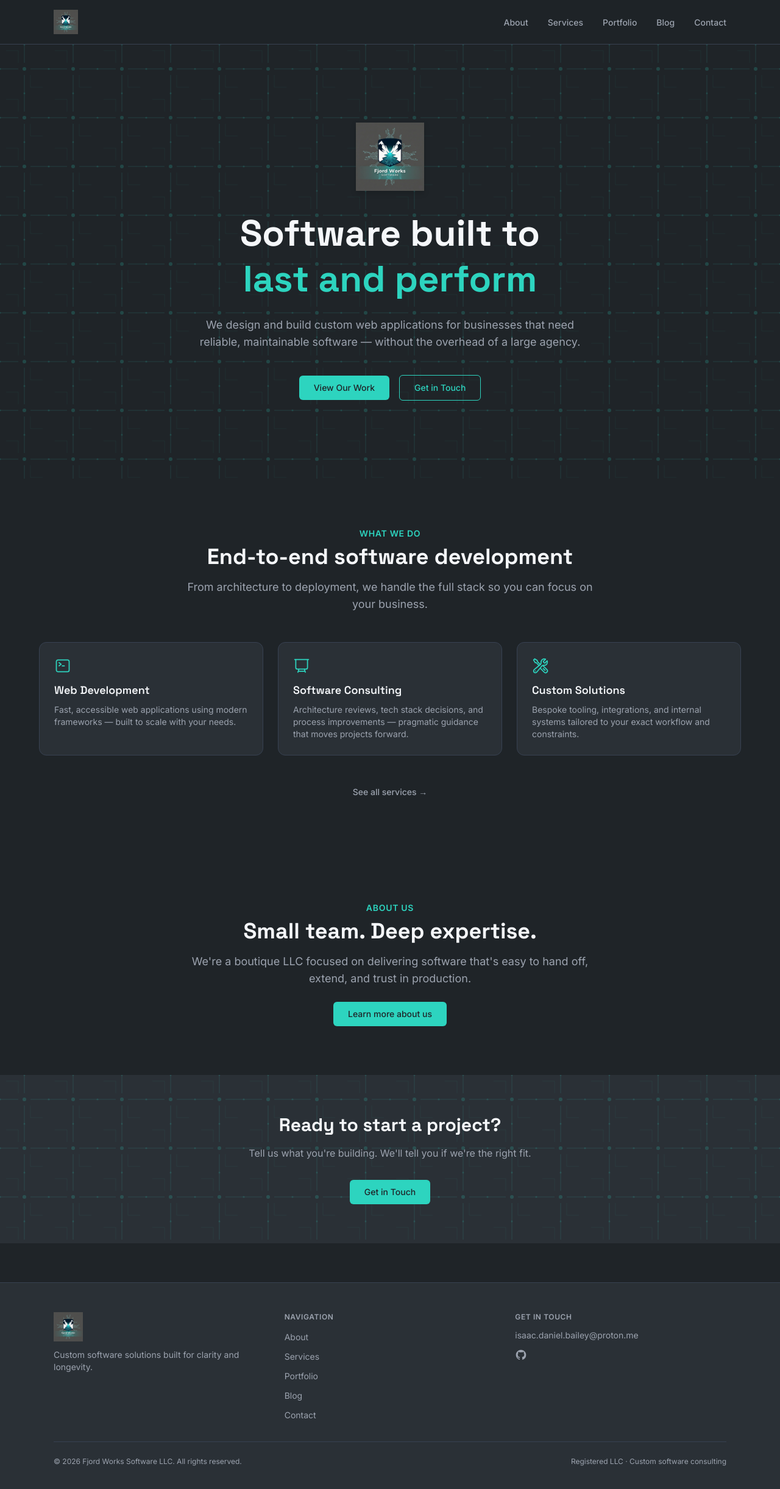
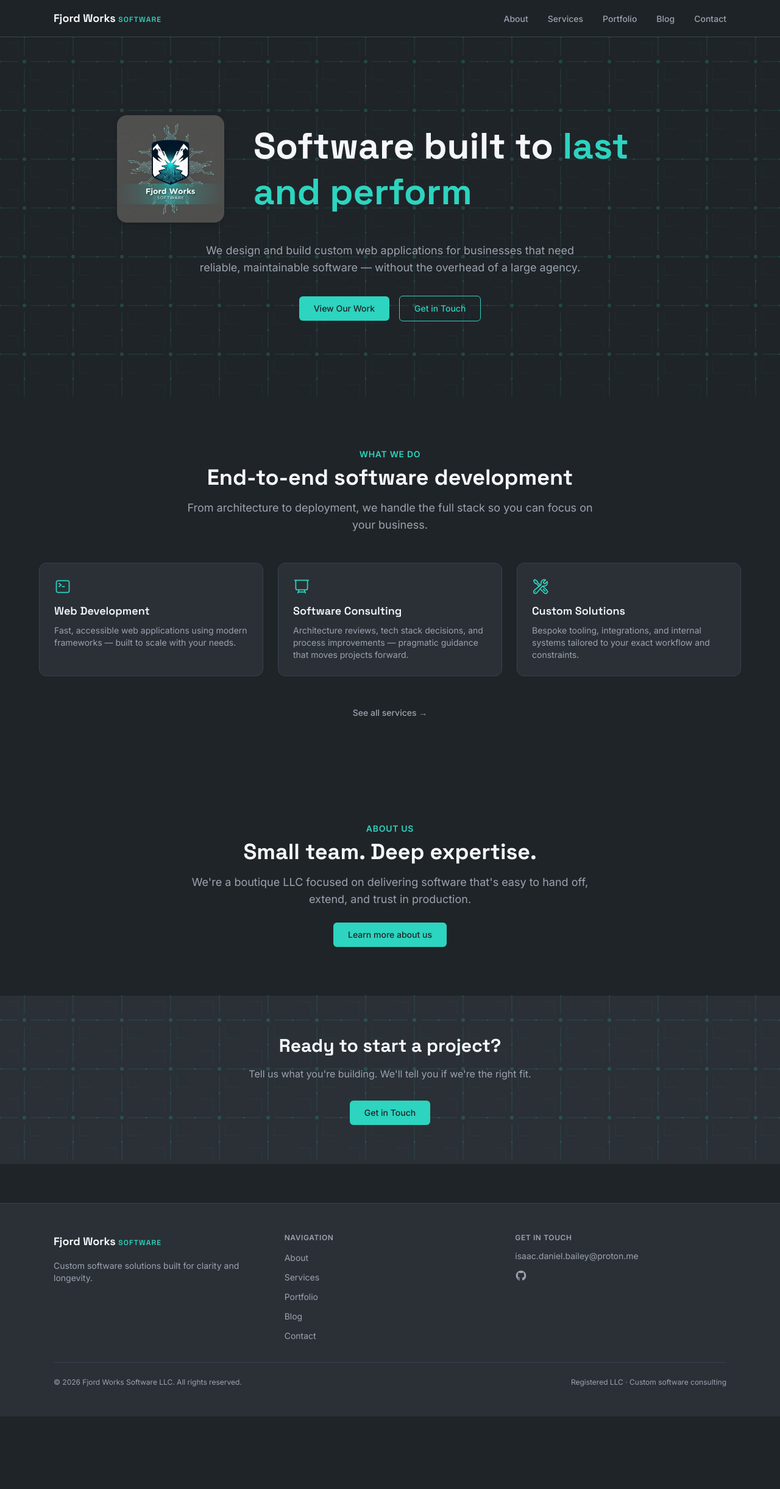
Before and after one commit to fjord-works-software/fjord-works-software.github.io, a SvelteKit app: page / in a window 1280 px wide. Shown: the top 2442 px of the page at 61% size. After the commit the page ends 2323 px from the top, so only its background shows below. Built offline with nearby package versions, Linux system fonts and the light colour scheme.

Commit message:
Update layout

```diff
--- a/src/routes/+layout.svelte
+++ b/src/routes/+layout.svelte
@@ -1,6 +1,7 @@
 <script lang="ts">
 	import './layout.css';
 	import favicon from '$lib/assets/favicon.svg';
+	import { page } from '$app/state';
 
 	let { children } = $props();
 	let menuOpen = $state(false);
@@ -12,6 +13,10 @@
 		{ href: '/blog', label: 'Blog' },
 		{ href: '/contact', label: 'Contact' }
 	];
+
+	function isActive(href: string) {
+		return page.url.pathname === href || page.url.pathname.startsWith(href + '/');
+	}
 </script>
 
 <svelte:head>
@@ -30,12 +35,9 @@
 
 <header class="sticky top-0 z-50 border-b border-brand-border bg-brand-bg/95 backdrop-blur-sm">
 	<nav class="mx-auto flex max-w-6xl items-center justify-between px-6 py-4">
-		<a href="/" aria-label="Fjord Works Software — home">
-			<img
-				src="/images/FjordWorksLogo.png"
-				alt="Fjord Works Software"
-				class="h-10 w-auto"
-			/>
+		<a href="/" aria-label="Fjord Works Software — home" class="flex flex-col leading-none">
+			<span class="font-display text-lg font-bold text-brand-text">Fjord Works <span class="font-display text-xs font-semibold uppercase tracking-widest text-brand-primary">Software</span></span>
+
 		</a>
 
 		<ul class="hidden items-center gap-8 md:flex">
@@ -43,7 +45,9 @@
 				<li>
 					<a
 						{href}
-						class="text-sm font-medium text-brand-muted transition-colors hover:text-brand-primary"
+						class="text-sm font-medium transition-colors hover:text-brand-primary {isActive(href)
+							? 'text-brand-primary'
+							: 'text-brand-muted'}"
 					>
 						{label}
 					</a>
@@ -92,7 +96,9 @@
 					<li>
 						<a
 							{href}
-							class="block font-medium text-brand-muted transition-colors hover:text-brand-primary"
+							class="block font-medium transition-colors hover:text-brand-primary {isActive(href)
+								? 'text-brand-primary'
+								: 'text-brand-muted'}"
 							onclick={() => (menuOpen = false)}
 						>
 							{label}
@@ -112,10 +118,10 @@
 	<div class="mx-auto max-w-6xl px-6 py-12">
 		<div class="mb-8 grid grid-cols-1 gap-8 md:grid-cols-3">
 			<div>
-				<a href="/" aria-label="Fjord Works Software — home">
-					<img src="/images/FjordWorksLogo.png" alt="Fjord Works Software" class="h-12 w-auto" />
+				<a href="/" aria-label="Fjord Works Software — home" class="flex flex-col leading-none">
+					<span class="font-display text-lg font-bold text-brand-text">Fjord Works <span class="font-display text-xs font-semibold uppercase tracking-widest text-brand-primary">Software</span></span>
 				</a>
-				<p class="mt-3 text-sm text-brand-muted">
+				<p class="mt-4 text-sm text-brand-muted">
 					Custom software solutions built for clarity and longevity.
 				</p>
 			</div>
--- a/src/routes/+page.svelte
+++ b/src/routes/+page.svelte
@@ -13,10 +13,16 @@
 	/>
 	<link rel="canonical" href="https://fjordworkssoftware.com/" />
 	<meta property="og:title" content="Fjord Works Software — Custom Software Development" />
-	<meta property="og:description" content="Fjord Works Software LLC builds custom web applications and software solutions for businesses that need clarity, performance, and longevity." />
+	<meta
+		property="og:description"
+		content="Fjord Works Software LLC builds custom web applications and software solutions for businesses that need clarity, performance, and longevity."
+	/>
 	<meta property="og:url" content="https://fjordworkssoftware.com/" />
 	<meta name="twitter:title" content="Fjord Works Software — Custom Software Development" />
-	<meta name="twitter:description" content="Fjord Works Software LLC builds custom web applications and software solutions for businesses that need clarity, performance, and longevity." />
+	<meta
+		name="twitter:description"
+		content="Fjord Works Software LLC builds custom web applications and software solutions for businesses that need clarity, performance, and longevity."
+	/>
 	<script type="application/ld+json">
 		{
 			"@context": "https://schema.org",
@@ -41,7 +47,11 @@
 						"addressCountry": "US"
 					},
 					"areaServed": "US",
-				"serviceType": ["Custom Software Development", "Web Application Development", "Software Consulting"],
+					"serviceType": [
+						"Custom Software Development",
+						"Web Application Development",
+						"Software Consulting"
+					],
 					"founder": {
 						"@type": "Person",
 						"name": "Isaac Bailey"
@@ -55,24 +65,26 @@
 <!-- Hero -->
 <section class="relative overflow-hidden px-6 py-24 sm:py-32">
 	<CircuitBackdrop />
-	<div class="relative mx-auto max-w-4xl text-center">
-		<div class="mb-8 flex justify-center">
+	<div class="relative mx-auto max-w-4xl">
+		<div class="flex flex-col items-center gap-8 sm:flex-row sm:items-center sm:gap-12">
 			<img
 				src="/images/FjordWorksLogo.png"
 				alt="Fjord Works Software"
-				class="h-28 w-auto drop-shadow-lg"
+				class="h-44 w-auto shrink-0 rounded-2xl drop-shadow-lg"
 			/>
+			<h1 class="font-display text-5xl font-bold leading-tight text-brand-text sm:text-6xl">
+				Software built to <span class="text-brand-primary">last and perform</span>
+			</h1>
 		</div>
-		<h1 class="font-display text-5xl font-bold leading-tight text-brand-text sm:text-6xl">
-			Software built to<br /><span class="text-brand-primary">last and perform</span>
-		</h1>
-		<p class="mx-auto mt-6 max-w-2xl text-lg text-brand-muted">
+		<div class="mt-8 text-center">
+			<p class="mx-auto max-w-2xl text-lg text-brand-muted">
 				We design and build custom web applications for businesses that need reliable, maintainable
 				software — without the overhead of a large agency.
 			</p>
-		<div class="mt-10 flex flex-col items-center justify-center gap-4 sm:flex-row">
+			<div class="mt-8 flex flex-col items-center gap-4 sm:flex-row sm:justify-center">
 				<Button href="/portfolio">View Our Work</Button>
 				<Button href="/contact" variant="secondary">Get in Touch</Button>
+			</div>
 		</div>
 	</div>
 </section>
@@ -108,7 +120,8 @@
 				</div>
 				<h3 class="mb-2 font-display text-lg font-semibold text-brand-text">Web Development</h3>
 				<p class="text-sm text-brand-muted">
-					Fast, accessible web applications using modern frameworks — built to scale with your needs.
+					Fast, accessible web applications using modern frameworks — built to scale with your
+					needs.
 				</p>
 			</Card>
 
@@ -130,9 +143,7 @@
 						/>
 					</svg>
 				</div>
-				<h3 class="mb-2 font-display text-lg font-semibold text-brand-text">
-					Software Consulting
-				</h3>
+				<h3 class="mb-2 font-display text-lg font-semibold text-brand-text">Software Consulting</h3>
 				<p class="text-sm text-brand-muted">
 					Architecture reviews, tech stack decisions, and process improvements — pragmatic guidance
 					that moves projects forward.
@@ -189,9 +200,7 @@
 <section class="relative overflow-hidden bg-brand-surface px-6 py-16">
 	<CircuitBackdrop />
 	<div class="relative mx-auto max-w-2xl text-center">
-		<h2 class="font-display text-3xl font-bold text-brand-text">
-			Ready to start a project?
-		</h2>
+		<h2 class="font-display text-3xl font-bold text-brand-text">Ready to start a project?</h2>
 		<p class="mt-4 text-brand-muted">
 			Tell us what you're building. We'll tell you if we're the right fit.
 		</p>
```
Also changed, not shown: 1 other file (tests, documents, lock files or other folders). Lines whose indentation alone changed are shown as unchanged.
